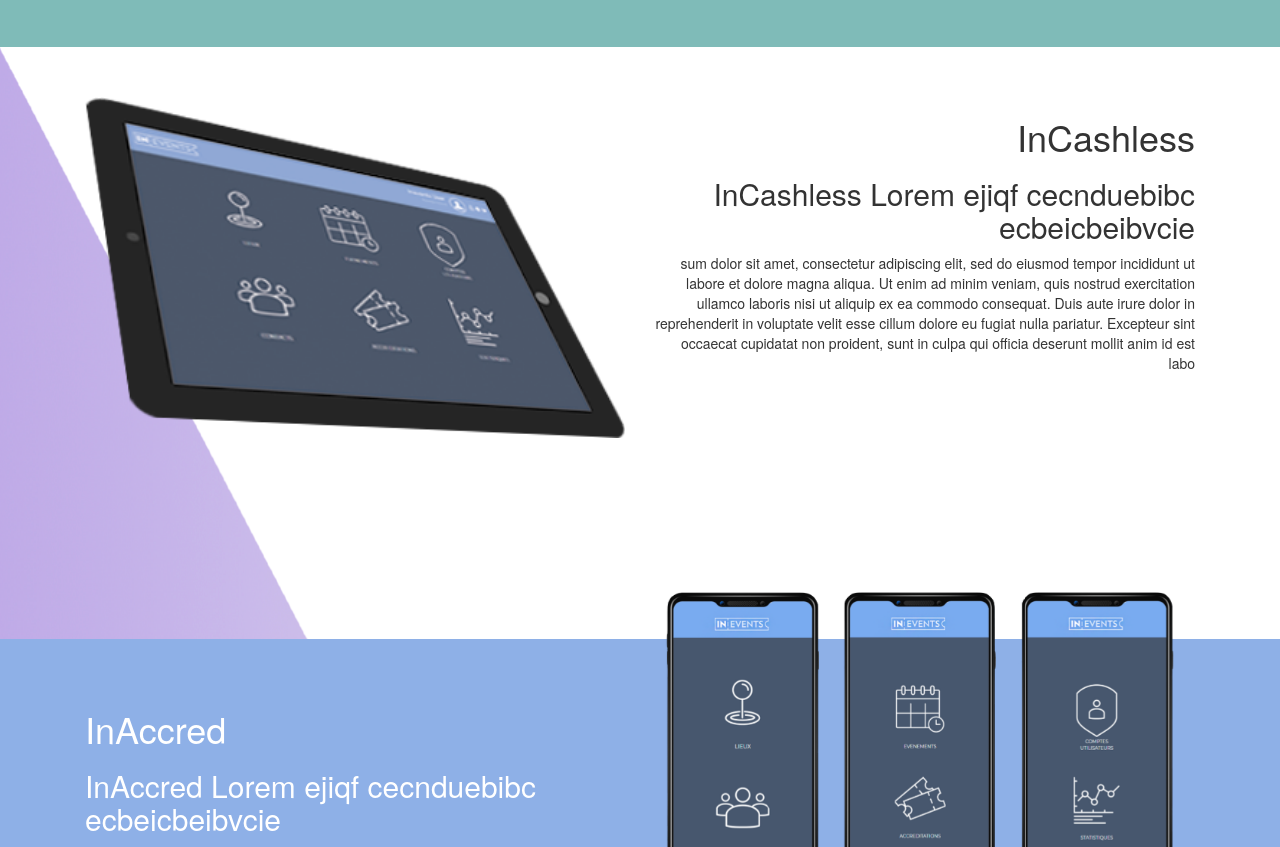
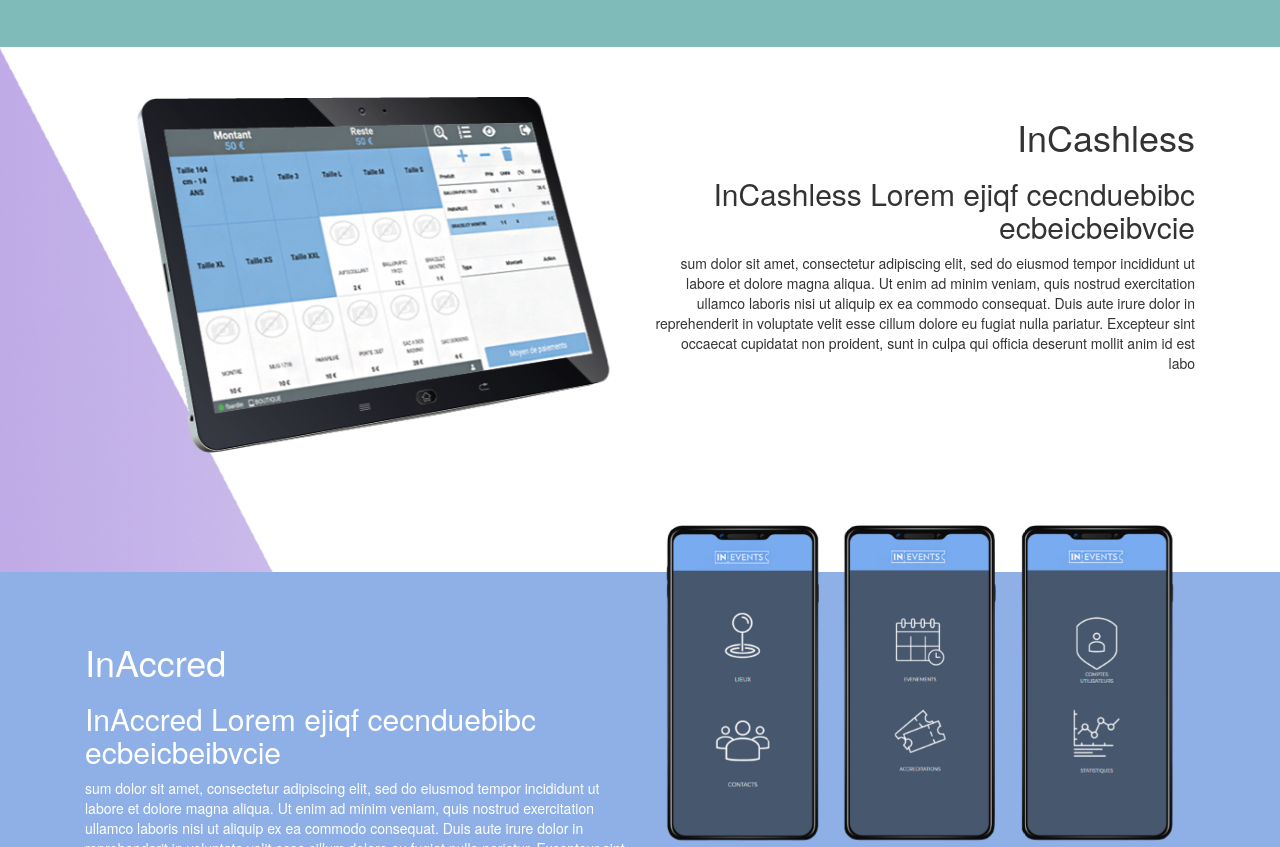
Before and after one commit to juvigne/inevents1.github.io, a plain HTML site: page index.html in a window 1280 px wide. Shown: the part 1502-2349 px from the top of the page. Drawn offline with Linux system fonts and the light colour scheme.

Commit message:
[+][UPD][SITE] init

```diff
--- a/css/style.css
+++ b/css/style.css
@@ -206,7 +206,7 @@ License URL: http://creativecommons.org/licenses/by/3.0/
 {
     background-size: cover;
     background:url(../images/bloc-triangle.png) no-repeat 0px 0px;
-    padding-bottom:150px;
+    padding-bottom:50px;
 }
 .content-cashless #cashless
 {
--- a/index.html
+++ b/index.html
@@ -241,7 +241,7 @@
     <div id="cashless" class="container">
         <div class="content-girds text-right">
             <div class="col-md-6 wow bounceIn" data-wow-delay="0.4s">
-                <img width="100%" class="img-responsive" src="images/accred.png">
+                <img width="100%" class="img-responsive" src="images/cashlessback.png">
             </div>
             <div class="col-md-6 wow bounceIn" data-wow-delay="0.4s">
                 <h1>InCashless</h1>
```
Also changed, not shown: images/cashlessback.png (added).
